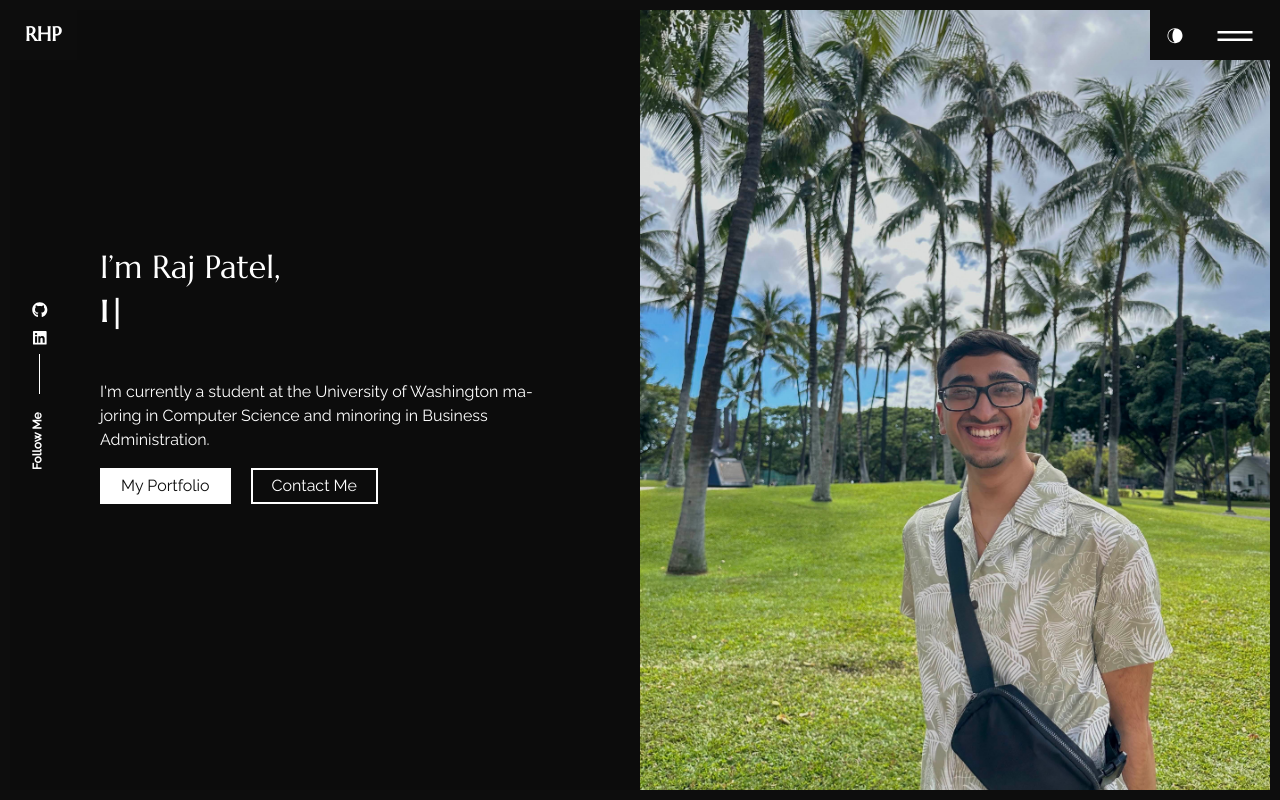
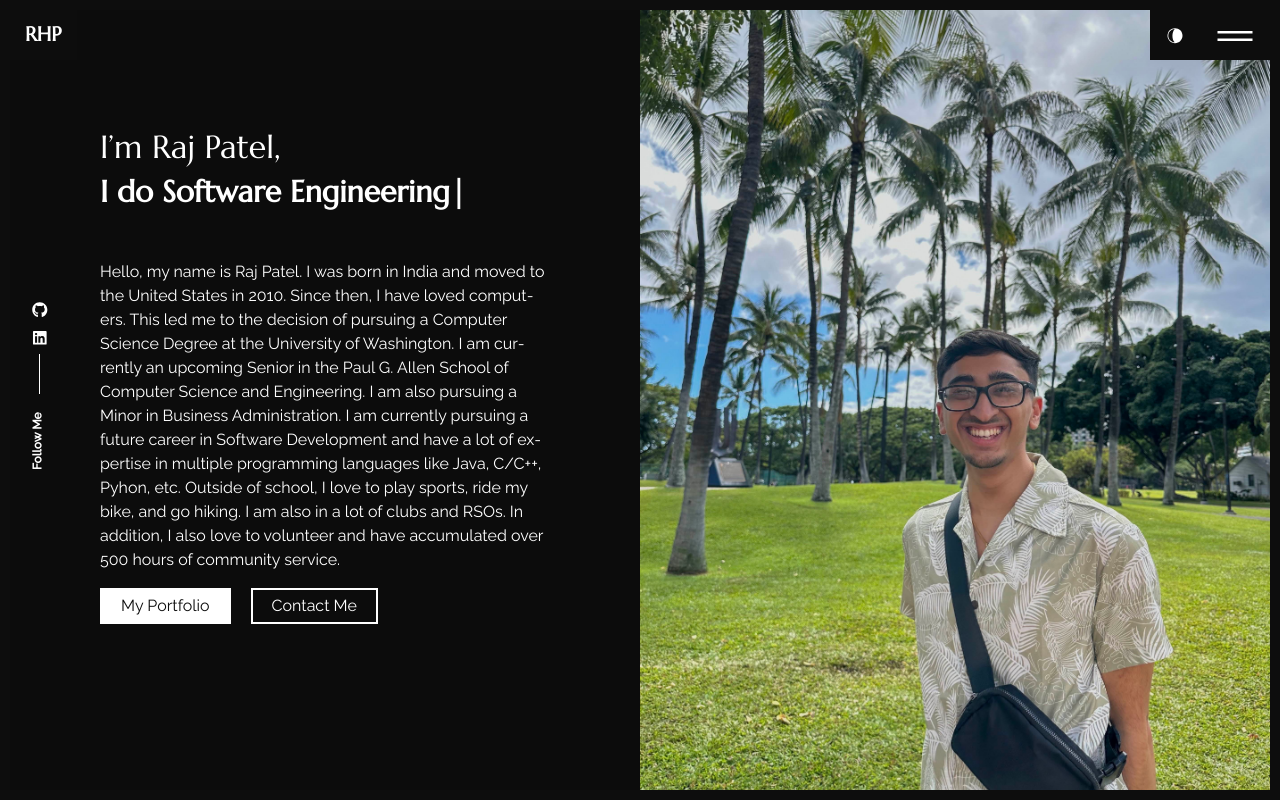
Before and after one commit to RHP1174/Personal-Website, a React (Create React App) app: page / in a window 1280 px wide. Built offline with nearby package versions, Linux system fonts and the light colour scheme.

Commit message:
Update Homepage Description

```diff
--- a/src/content_option.js
+++ b/src/content_option.js
@@ -7,11 +7,21 @@ const meta = {
 const introdata = {
     title: "I’m Raj Patel,",
     animated: {
-        first: "a Software Engineer",
+        first: "I do Software Engineering",
         second: "I love coding",
         third: "I make cool projects",
     },
-    description: "I'm currently a student at the University of Washington majoring in Computer Science and minoring in Business Administration.",
+    description: "Hello, my name is Raj Patel. I was born in India and moved to the United " +
+                 "States in 2010. Since then, I have loved computers. This led me to the " +
+                 "decision of pursuing a Computer Science Degree at the University of " +
+                 "Washington. I am currently an upcoming Senior in the Paul G. Allen School of " +
+                 "Computer Science and Engineering. I am also pursuing a Minor in Business " +
+                 "Administration. I am currently pursuing a future career in Software " +
+                 "Development and have a lot of expertise in multiple programming languages " +
+                 "like Java, C/C++, Pyhon, etc. Outside of school, I love to play sports, " +
+                 "ride my bike, and go hiking. I am also in a lot of clubs and RSOs. In " +
+                 "addition, I also love to volunteer and have accumulated over 500 hours " +
+                 "of community service.",
     your_img_url: "img/personal-image",
 };
 
```
